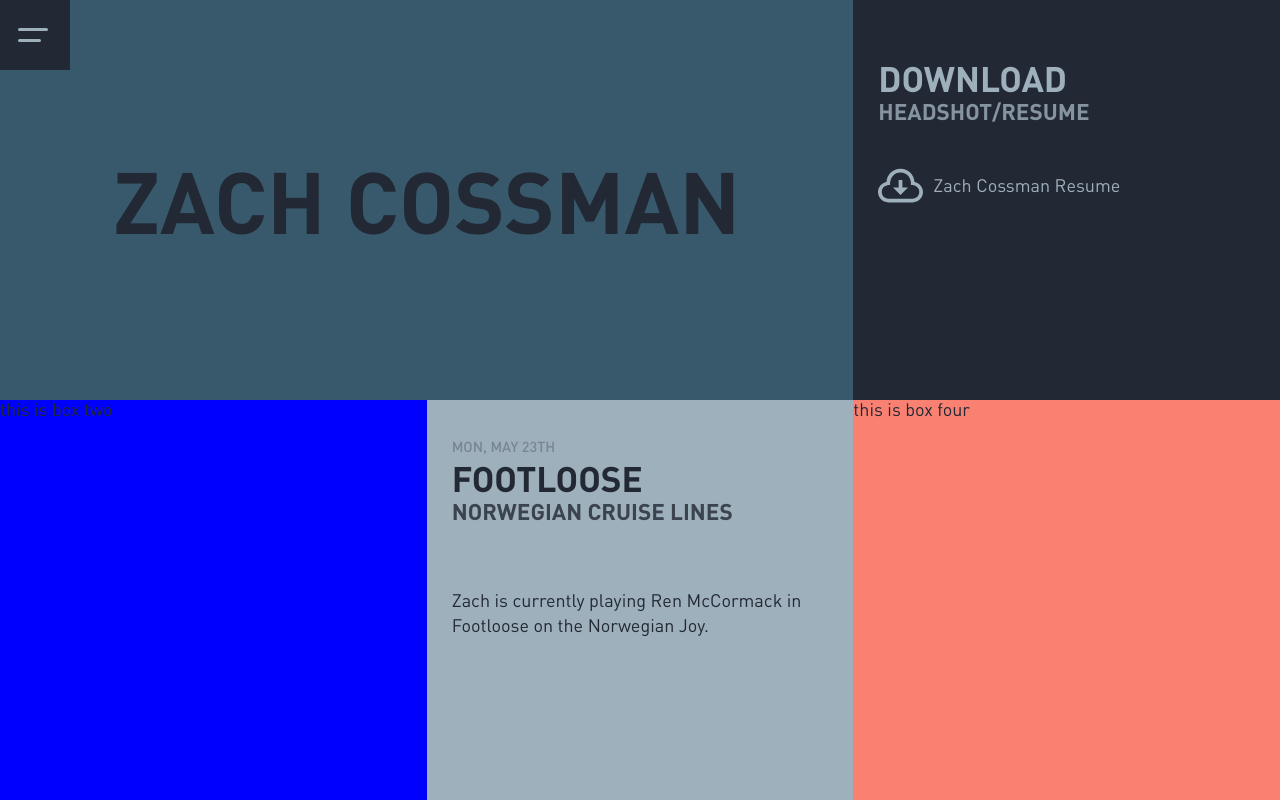
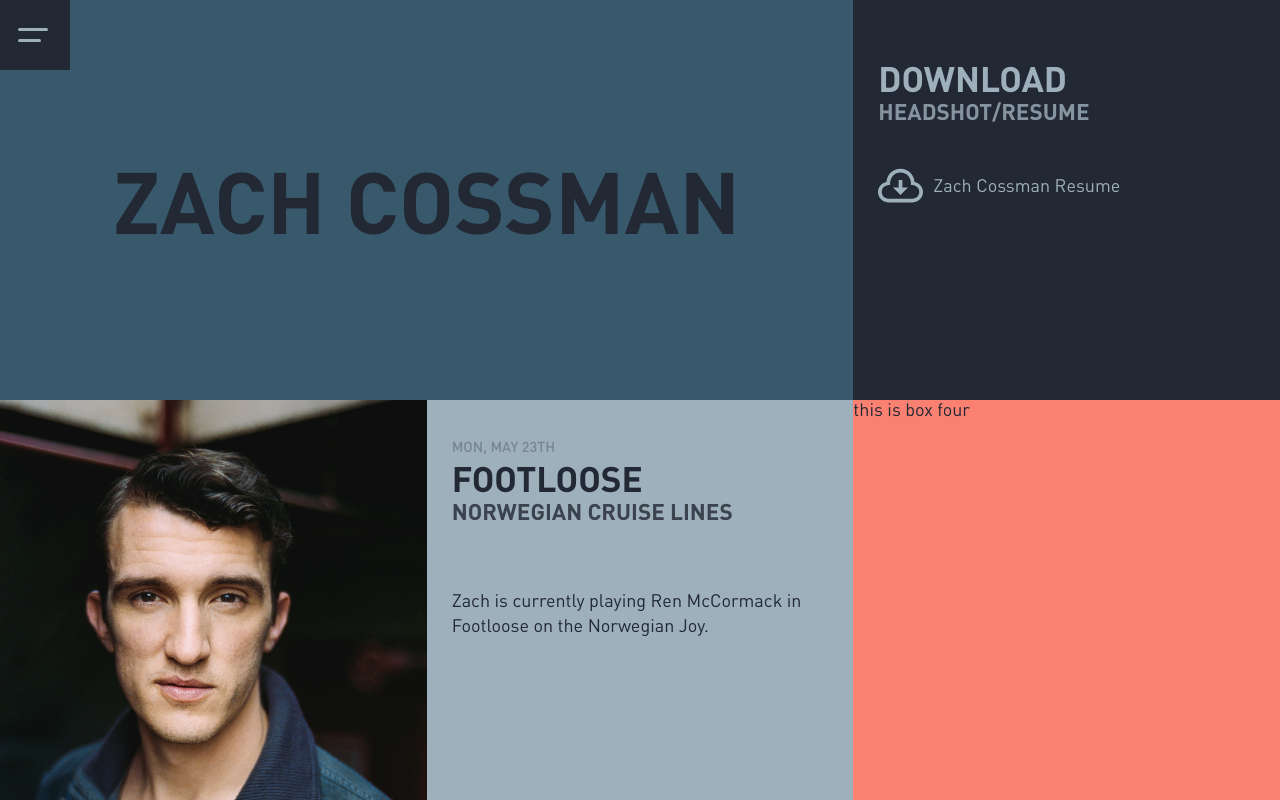
Before and after one commit to Zachcos/ZachCossmanV4_NextJS, a Next.js app: page / in a window 1280 px wide. Built offline with nearby package versions, Linux system fonts and the light colour scheme.

Commit message:
Create photoBox component

```diff
--- /dev/null
+++ b/components/photoBox.tsx
@@ -0,0 +1,40 @@
+import React from 'react';
+import styled from 'styled-components';
+import { device } from '../data/variables';
+import Image from 'next/image';
+
+const Wrapper = styled.div`
+  overflow: hidden;
+  position: relative;
+  width: 33.333vw;
+  img {
+    object-fit: cover;
+    object-position: top;
+    width: 100%;
+  }
+  @media screen and (min-width: 1000px) {
+    height: 50vw;
+    height: calc(var(--vh, 1vh) * 50);
+  }
+  @media ${device.tablet} {
+    width: 50vw;
+  }
+  @media ${device.phone} {
+    width: 100vw;
+  }
+`;
+
+interface Props {
+  image: string;
+  area: string;
+}
+
+const PhotoBox = ({ image, area }: Props) => {
+  return (
+    <Wrapper style={{ gridArea: area }}>
+      <Image src={image} alt='' />
+    </Wrapper>
+  );
+};
+
+export default PhotoBox;
--- a/pages/index.tsx
+++ b/pages/index.tsx
@@ -4,6 +4,9 @@ import styled from 'styled-components';
 import TextBox from '../components/textBox';
 import HeroText from '../components/heroText';
 import DownloadBox from '../components/downloadBox';
+import PhotoBox from '../components/photoBox';
+
+import headshot from '../public/assets/headshot.jpg';
 
 const BoxOne = styled.div`
   grid-area: 'one';
@@ -48,7 +51,7 @@ const Home: NextPage = () => {
   return (
     <>
       <HeroText text='Zach Cossman' area='one' />
-      <BoxTwo>this is box two</BoxTwo>
+      <PhotoBox image={headshot} area='two' />
       <TextBox area='three' content={gig} theme=''>
         <p className='body'>
           <br />
```
